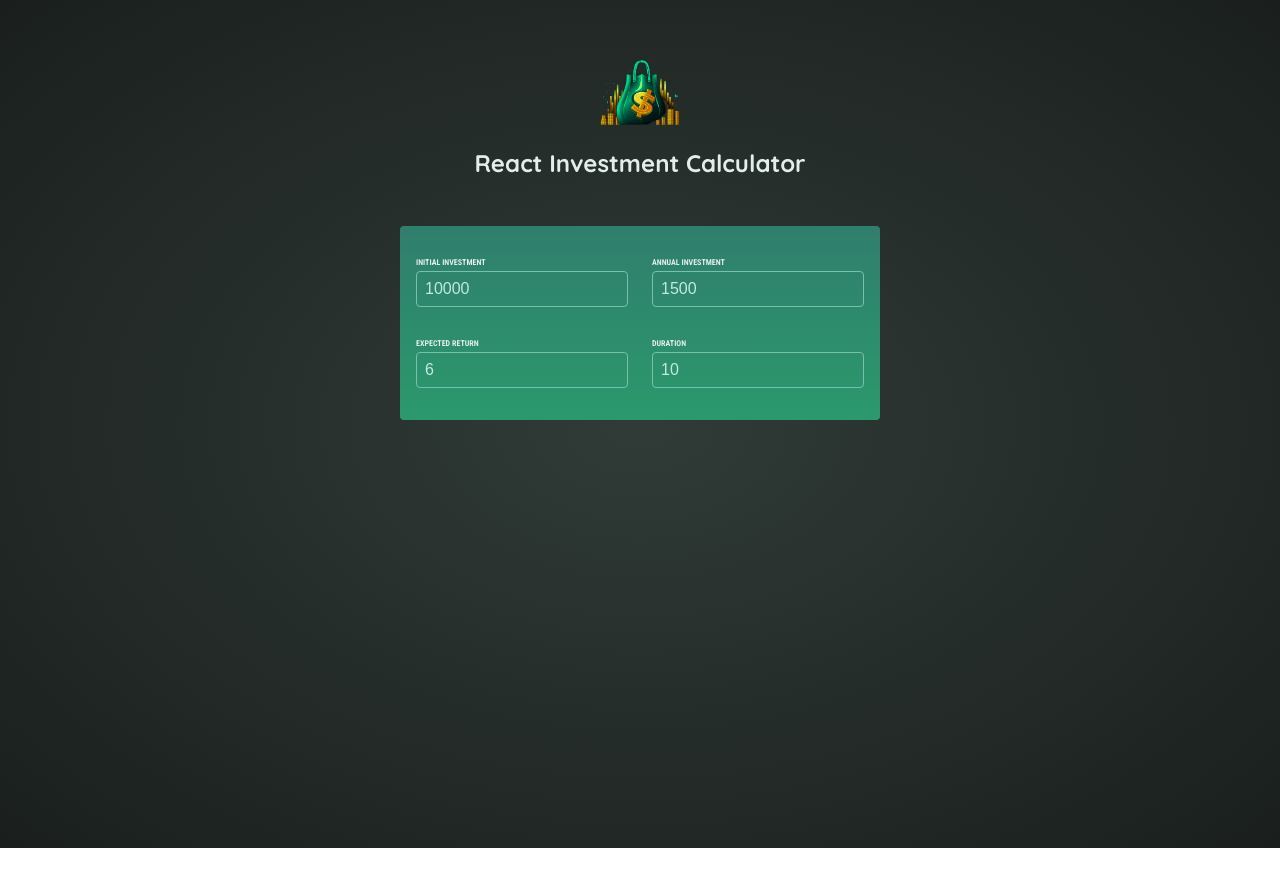
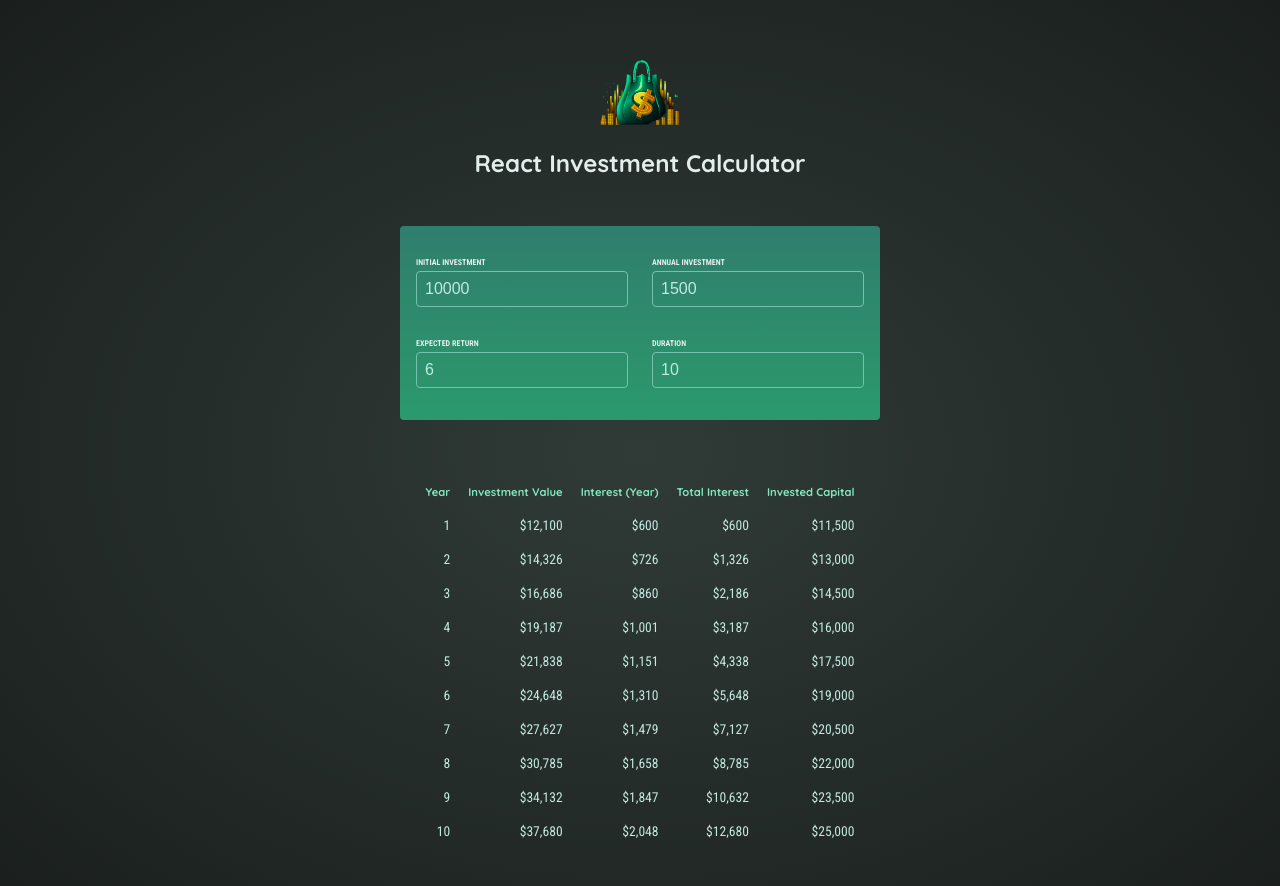
Before and after one commit to yasinserhatpeker/React-Investment-Project, a React (Vite) app: page / in a window 1280 px wide. Shown: the top 886 px of the page. Before the commit the page ends 848 px from the top, so only its background shows below. Built offline with nearby package versions, Linux system fonts and the light colour scheme.

Commit message:
Calculation table is done.

```diff
--- a/src/App.jsx
+++ b/src/App.jsx
@@ -16,7 +16,7 @@
   setUserInput(prevUserInput => {
      return {
       ...prevUserInput,
-      [inputIdentifier]:newValue,
+      [inputIdentifier]: +newValue,
      }
   })
 }
--- a/src/components/Results.jsx
+++ b/src/components/Results.jsx
@@ -1,9 +1,41 @@
+import {calculateInvestmentResults,formatter } from '../util/investment.js';
+
 export default function Results({userInput}) {
 
-    console.log(userInput)
-      return (
-        <table id="resullt">
+  const resultData = calculateInvestmentResults(userInput)
 
+  const initialInvestment= resultData[0].valueEndOfYear - resultData[0].annualInvestment - resultData[0].interest
+
+  return (
+        <table id="result">
+            <thead>
+          <tr>
+            <th>Year</th>
+            <th>Investment Value</th>
+            <th>Interest (Year)</th>
+            <th>Total Interest</th>
+            <th>Invested Capital</th>
+          </tr>
+         </thead>
+         <tbody>
+            {resultData.map((yearData)=> {
+            const totalInterest= yearData.valueEndOfYear - (yearData.annualInvestment * yearData.year )- initialInvestment;
+            const totalInvested=yearData.valueEndOfYear - totalInterest;
+                return(
+                     <tr key={yearData.year}>
+                        <td>{yearData.year}</td>
+                        <td>{formatter.format(yearData.valueEndOfYear)}</td>
+                        <td>{formatter.format(yearData.interest)}</td>
+                        <td>{formatter.format(totalInterest)}</td>
+                        <td>{formatter.format(totalInvested)}</td>
+
+
+
+                     </tr>
+                )
+
+            })}
+         </tbody>
         </table>
       )
 
```
